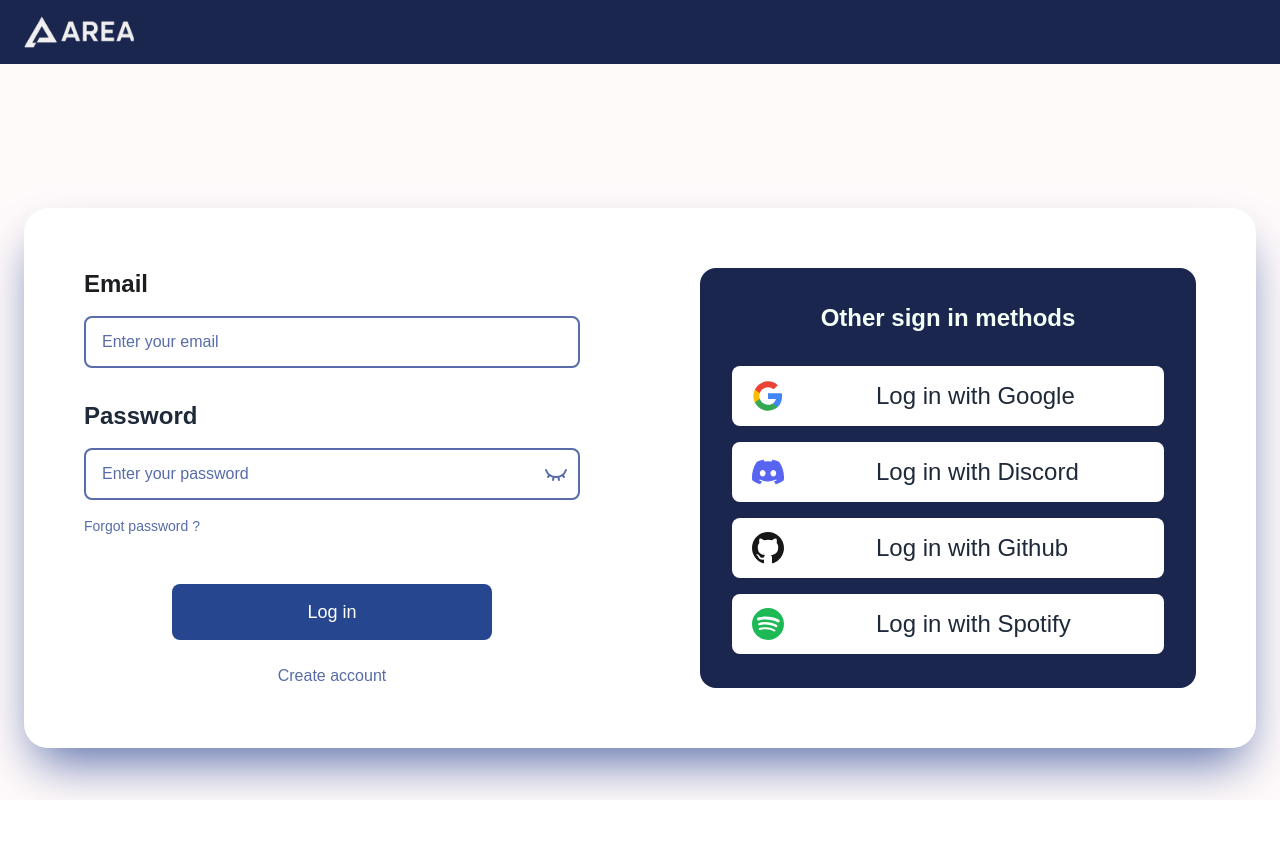
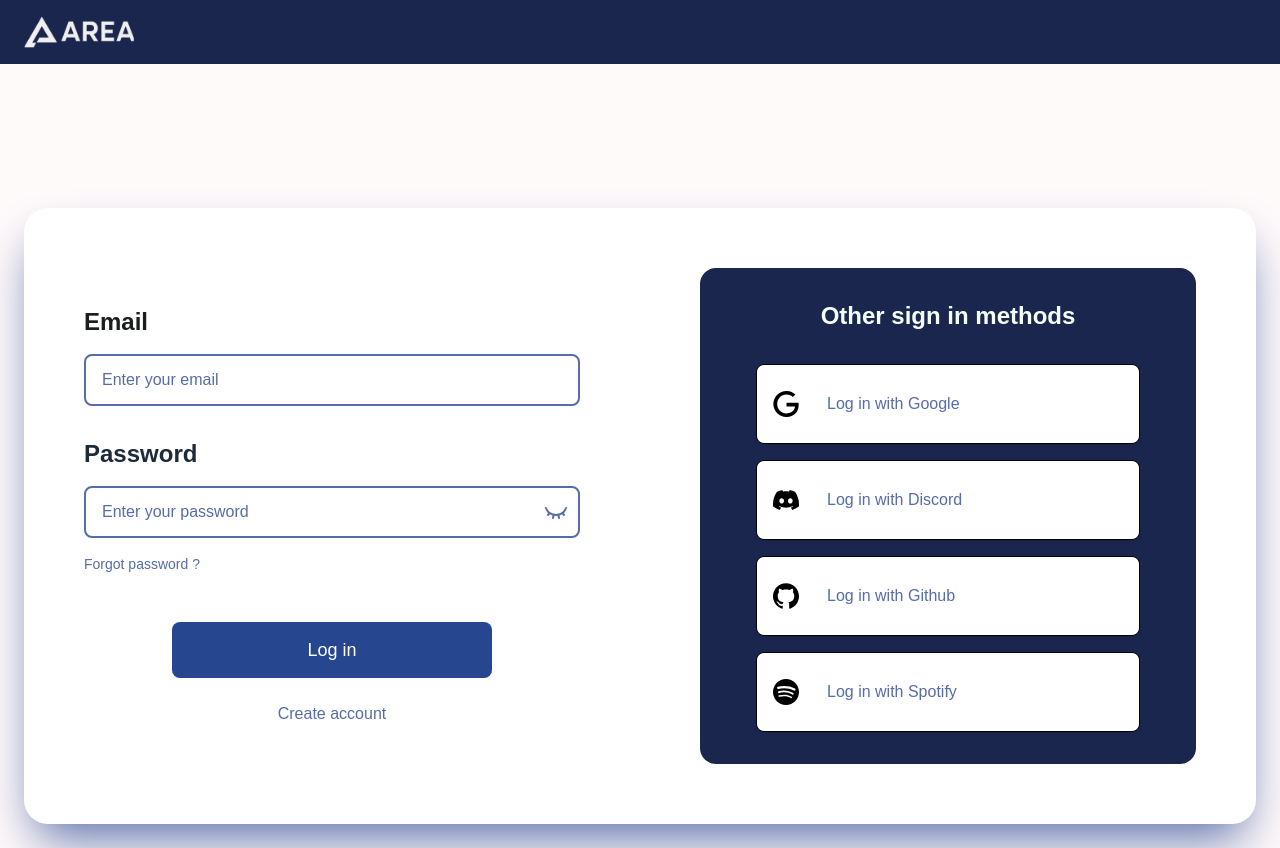
Before and after one commit to ValianceTekProject/AreaFront, a Next.js app: page /login in a window 1280 px wide. Before the commit the page ends 800 px from the top, so only its background shows below. Built offline with nearby package versions, Linux system fonts and the light colour scheme.

Commit message:
feat: adding first version of popup OAuth

```diff
--- /dev/null
+++ b/app/Components/OAuthPopup.tsx
@@ -0,0 +1,41 @@
+"use client";
+
+import Image from "next/image";
+
+interface OAuthPopupButtonProps {
+  name: string;
+  icon: string;
+  url: string;
+}
+
+export default function OAuthPopupButton({ name, icon, url }: OAuthPopupButtonProps) {
+  function openOAuthPopup() {
+    const width = 600;
+    const height = 700;
+    const left = window.innerWidth / 2 - width / 2;
+    const top = window.innerHeight / 2 - height / 2;
+
+    const popup = window.open(
+      url,
+      "oauthPopup",
+      `width=${width},height=${height},top=${top},left=${left}`
+    );
+
+    if (!popup) {
+      alert("Popup blocked. Please allow popups for this site.");
+      return;
+    }
+  }
+
+  return (
+    <button
+      onClick={openOAuthPopup}
+      className="w-96 h-20 flex items-center gap-7 border border-black rounded-lg px-4 bg-white shadow-sm hover:shadow-lg transition"
+    >
+      <Image src={icon} alt={name} width={26} height={26} />
+      <span className="font-medium text-[#576CA8]">
+        Log in with {name}
+      </span>
+    </button>
+  );
+}
--- a/app/Services/page.tsx
+++ b/app/Services/page.tsx
@@ -3,13 +3,14 @@
 import Image from "next/image";
 import Sidebar from "../Components/Area_sidebar";
 import Header from "../Components/Area_banner";
+import OAuthPopupButton from "../Components/OAuthPopup";
 
 export default function ServicesPage() {
   const services = [
-    { name: "Spotify", icon: "/spotify.svg" },
-    { name: "Google", icon: "/google.svg" },
-    { name: "Github", icon: "/github.svg" },
-    { name: "Discord", icon: "/discord.svg" },
+    { name: "Spotify", icon: "/spotify.svg", url: "http://localhost:8080/auth/spotify/login" },
+    { name: "Google", icon: "/google.svg", url: "http://localhost:8080/auth/google/login" },
+    { name: "Github", icon: "/github.svg", url: "http://localhost:8080/auth/github/login" },
+    { name: "Discord", icon: "/discord.svg", url: "http://localhost:8080/auth/discord/login" },
   ];
 
   return (
@@ -23,21 +24,12 @@
 
           <div className="mt-16 flex flex-col gap-15">
             {services.map((s) => (
-              <button
+              <OAuthPopupButton
                 key={s.name}
-                className="w-96 h-20 flex items-center gap-7 border border-black rounded-lg px-4 bg-white shadow-sm hover:shadow-lg transition"
-              >
-                <Image
-                  src={s.icon}
-                  alt={s.name}
-                  width={26}
-                  height={26}
-                  className="select-none"
-                />
-                <span className="font-medium text-[#576CA8]">
-                  Log in with {s.name}
-                </span>
-              </button>
+                name={s.name}
+                icon={s.icon}
+                url={s.url}
+              />
             ))}
           </div>
         </div>
--- a/app/login/page.tsx
+++ b/app/login/page.tsx
@@ -1,10 +1,10 @@
 'use client';
 
 import { EyeClosed, Eye } from 'lucide-react';
-import { useState} from 'react';
+import { useState } from 'react';
 import Link from 'next/link';
 import Header from "../Components/Area_banner";
-
+import OAuthPopupButton from '../Components/OAuthPopup';
 
 export default function LoginPage() {
   const [show, setShow] = useState(false);
@@ -50,23 +50,19 @@
     }
   };
 
-  const github_login = async () => {
-    window.location.href = "http://localhost:8080/auth/github/login"
-  };
-
-  const google_login = async () => {
-    window.location.href = "http://localhost:8080/auth/google/login"
-  };
-
-  const discord_login = async () => {
-    window.location.href = "http://localhost:8080/auth/discord/login"
-  }
+  const services = [
+    { name: "Google", icon: "/google.svg", url: "http://localhost:8080/auth/google/login" },
+    { name: "Discord", icon: "/discord.svg", url: "http://localhost:8080/auth/discord/login" },
+    { name: "Github", icon: "/github.svg", url: "http://localhost:8080/auth/github/login" },
+    { name: "Spotify", icon: "/spotify.svg", url: "http://localhost:8080/auth/spotify/login" },
+  ];
 
   return (
     <div className="min-h-screen bg-[#FFFAFA]">
       <Header />
       <div className="flex items-center justify-center p-6 mt-30">
         <div className="bg-white rounded-3xl shadow-2xl shadow-[#576CA8] w-full max-w-7xl p-6 md:p-15 grid md:grid-cols-2 gap-8 md:gap-30">
+
           <div className="flex flex-col justify-center">
             <div className="mb-8">
               <label className="block text-2xl font-semibold text-[#1B1D20] mb-4">
@@ -109,7 +105,10 @@
               Forgot password ?
             </a>
 
-          <button className="w-full max-w-xs bg-[#274690] text-white py-3.5 rounded-lg text-lg font-medium hover:bg-[#1B264F] transition-colors mb-6 mx-auto" onClick={handleLogin}>
+            <button
+              className="w-full max-w-xs bg-[#274690] text-white py-3.5 rounded-lg text-lg font-medium hover:bg-[#1B264F] transition-colors mb-6 mx-auto"
+              onClick={handleLogin}
+            >
               Log in
             </button>
 
@@ -123,39 +122,18 @@
               Other sign in methods
             </h2>
 
-          <div className="space-y-4">
-            <button className="w-full bg-white hover:bg-gray-200 text-gray-800 py-3.5 rounded-lg font-medium text-sm lg:text-2xl flex items-center md:gap-18 transition-colors" onClick={google_login}>
-              <svg className="w-8 h-8 mx-5" viewBox="0 0 24 24">
-                <path fill="#4285F4" d="M22.56 12.25c0-.78-.07-1.53-.2-2.25H12v4.26h5.92c-.26 1.37-1.04 2.53-2.21 3.31v2.77h3.57c2.08-1.92 3.28-4.74 3.28-8.09z"/>
-                <path fill="#34A853" d="M12 23c2.97 0 5.46-.98 7.28-2.66l-3.57-2.77c-.98.66-2.23 1.06-3.71 1.06-2.86 0-5.29-1.93-6.16-4.53H2.18v2.84C3.99 20.53 7.7 23 12 23z"/>
-                <path fill="#FBBC05" d="M5.84 14.09c-.22-.66-.35-1.36-.35-2.09s.13-1.43.35-2.09V7.07H2.18C1.43 8.55 1 10.22 1 12s.43 3.45 1.18 4.93l2.85-2.22.81-.62z"/>
-                <path fill="#EA4335" d="M12 5.38c1.62 0 3.06.56 4.21 1.64l3.15-3.15C17.45 2.09 14.97 1 12 1 7.7 1 3.99 3.47 2.18 7.07l3.66 2.84c.87-2.6 3.3-4.53 6.16-4.53z"/>
-              </svg>
-              Log in with Google
-            </button>
-
-            <button className="w-full bg-white hover:bg-gray-200 text-gray-800 py-3.5 rounded-lg font-medium text-sm lg:text-2xl flex items-center md:gap-18 transition-colors" onClick={discord_login}>
-              <svg className="w-8 h-8 mx-5" viewBox="0 0 24 24" fill="#5865F2">
-                <path d="M20.317 4.37a19.791 19.791 0 0 0-4.885-1.515a.074.074 0 0 0-.079.037c-.21.375-.444.864-.608 1.25a18.27 18.27 0 0 0-5.487 0a12.64 12.64 0 0 0-.617-1.25a.077.077 0 0 0-.079-.037A19.736 19.736 0 0 0 3.677 4.37a.07.07 0 0 0-.032.027C.533 9.046-.32 13.58.099 18.057a.082.082 0 0 0 .031.057a19.9 19.9 0 0 0 5.993 3.03a.078.078 0 0 0 .084-.028a14.09 14.09 0 0 0 1.226-1.994a.076.076 0 0 0-.041-.106a13.107 13.107 0 0 1-1.872-.892a.077.077 0 0 1-.008-.128a10.2 10.2 0 0 0 .372-.292a.074.074 0 0 1 .077-.01c3.928 1.793 8.18 1.793 12.062 0a.074.074 0 0 1 .078.01c.12.098.246.198.373.292a.077.077 0 0 1-.006.127a12.299 12.299 0 0 1-1.873.892a.077.077 0 0 0-.041.107c.36.698.772 1.362 1.225 1.993a.076.076 0 0 0 .084.028a19.839 19.839 0 0 0 6.002-3.03a.077.077 0 0 0 .032-.054c.5-5.177-.838-9.674-3.549-13.66a.061.061 0 0 0-.031-.03zM8.02 15.33c-1.183 0-2.157-1.085-2.157-2.419c0-1.333.956-2.419 2.157-2.419c1.21 0 2.176 1.096 2.157 2.42c0 1.333-.956 2.418-2.157 2.418zm7.975 0c-1.183 0-2.157-1.085-2.157-2.419c0-1.333.955-2.419 2.157-2.419c1.21 0 2.176 1.096 2.157 2.42c0 1.333-.946 2.418-2.157 2.418z"/>
-              </svg>
-              Log in with Discord
-            </button>
-
-            <button className="w-full bg-white hover:bg-gray-200 text-gray-800 py-3.5 rounded-lg font-medium text-sm lg:text-2xl flex items-center md:gap-18 transition-colors" onClick={github_login}>
-              <svg className="w-8 h-8 mx-5" viewBox="0 0 24 24" fill="#181717">
-                <path d="M12 0c-6.626 0-12 5.373-12 12 0 5.302 3.438 9.8 8.207 11.387.599.111.793-.261.793-.577v-2.234c-3.338.726-4.033-1.416-4.033-1.416-.546-1.387-1.333-1.756-1.333-1.756-1.089-.745.083-.729.083-.729 1.205.084 1.839 1.237 1.839 1.237 1.07 1.834 2.807 1.304 3.492.997.107-.775.418-1.305.762-1.604-2.665-.305-5.467-1.334-5.467-5.931 0-1.311.469-2.381 1.236-3.221-.124-.303-.535-1.524.117-3.176 0 0 1.008-.322 3.301 1.23.957-.266 1.983-.399 3.003-.404 1.02.005 2.047.138 3.006.404 2.291-1.552 3.297-1.23 3.297-1.23.653 1.653.242 2.874.118 3.176.77.84 1.235 1.911 1.235 3.221 0 4.609-2.807 5.624-5.479 5.921.43.372.823 1.102.823 2.222v3.293c0 .319.192.694.801.576 4.765-1.589 8.199-6.086 8.199-11.386 0-6.627-5.373-12-12-12z"/>
-              </svg>
-              Log in with Github
-            </button>
-
-            <button className="w-full bg-white hover:bg-gray-200 text-gray-800 py-3.5 rounded-lg font-medium text-sm lg:text-2xl flex items-center md:gap-18 transition-colors">
-              <svg className="w-8 h-8 mx-5" viewBox="0 0 24 24" fill="#1DB954">
-                <path d="M12 0C5.4 0 0 5.4 0 12s5.4 12 12 12 12-5.4 12-12S18.66 0 12 0zm5.521 17.34c-.24.359-.66.48-1.021.24-2.82-1.74-6.36-2.101-10.561-1.141-.418.122-.779-.179-.899-.539-.12-.421.18-.78.54-.9 4.56-1.021 8.52-.6 11.64 1.32.42.18.479.659.301 1.02zm1.44-3.3c-.301.42-.841.6-1.262.3-3.239-1.98-8.159-2.58-11.939-1.38-.479.12-1.02-.12-1.14-.6-.12-.48.12-1.021.6-1.141C9.6 9.9 15 10.561 18.72 12.84c.361.181.54.78.241 1.2zm.12-3.36C15.24 8.4 8.82 8.16 5.16 9.301c-.6.179-1.2-.181-1.38-.721-.18-.601.18-1.2.72-1.381 4.26-1.26 11.28-1.02 15.721 1.621.539.3.719 1.02.419 1.56-.299.421-1.02.599-1.559.3z"/>
-              </svg>
-              Log in with Spotify
-            </button>
+            <div className="space-y-4 flex flex-col items-center">
+              {services.map(service => (
+                <OAuthPopupButton
+                  key={service.name}
+                  name={service.name}
+                  icon={service.icon}
+                  url={service.url}
+                />
+              ))}
             </div>
           </div>
+
         </div>
       </div>
     </div>
```
Lines whose indentation alone changed are shown as unchanged.
